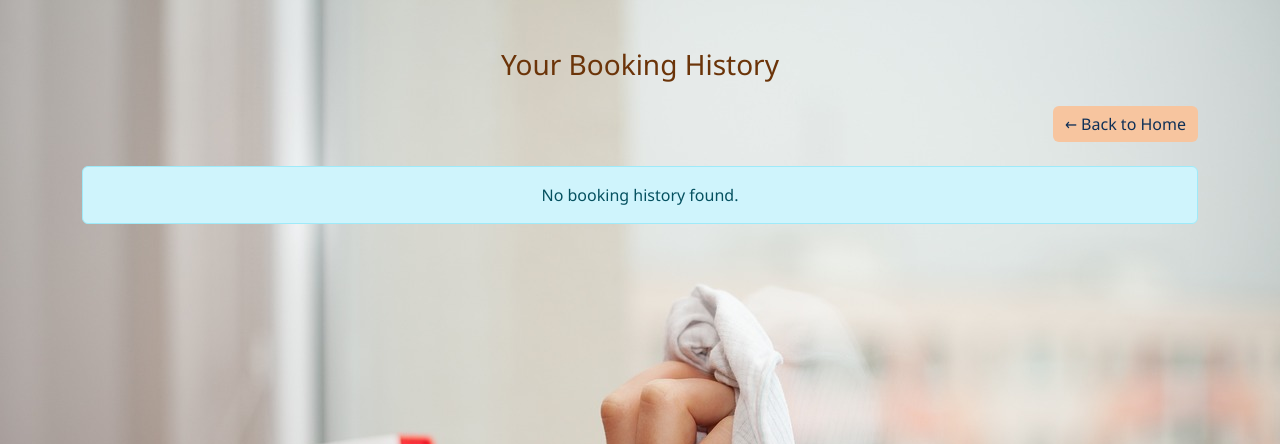
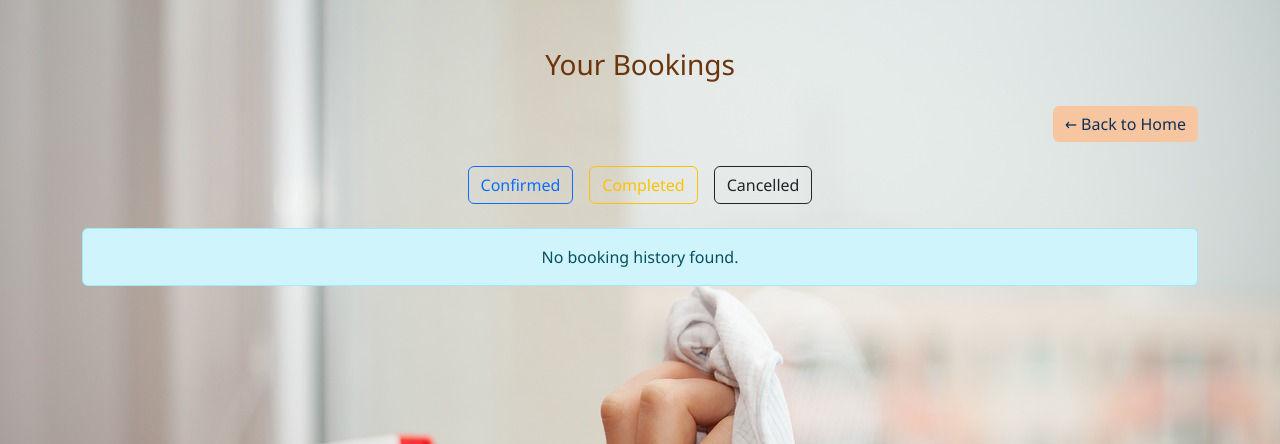
Before and after one commit to azhagi1/Urban_Cleaning_Project, a Flask app: page /history in a window 1280 px wide. Shown: the top 444 px of the page. Run offline with Flask 3, Linux system fonts and the light colour scheme; the visitor is signed in with stand-in values (Sample User, id 1); data that the repository does not hold is empty.

Commit message:
history page updated

```diff
--- a/templates/history.html
+++ b/templates/history.html
@@ -1,4 +1,4 @@
-<form method="POST" style="display:inline;"></form>
+<!DOCTYPE html>
 <html lang="en">
 <head>
   <meta charset="UTF-8">
@@ -82,15 +82,22 @@
 </head>
 <body>
   <div class="container mt-5">
-    <h3 class="text-center mb-4">Your Booking History</h3>
+    <h3 class="text-center mb-4">Your Bookings</h3>
     <div class="text-end mb-4">
       <a href="{{ url_for('home') }}" class="btn btn-secondary">← Back to Home</a>
+    </div>
+
+    <!-- Filter Buttons -->
+    <div class="container d-flex gap-3 mb-4 justify-content-center">
+      <button class="btn btn-outline-primary filter-btn" data-status="confirmed">Confirmed</button>
+      <button class="btn btn-outline-warning filter-btn" data-status="completed">Completed</button>
+      <button class="btn btn-outline-dark filter-btn" data-status="cancelled">Cancelled</button>
     </div>
 
     {% if history %}
       <div class="row">
         {% for entry in history %}
-          <div class="container mb-4">
+          <div class="container mb-4 booking-entry" data-status="{{ entry.status }}">
             <div class="row justify-content-center">
               <div class="col-md-6">
                 <div class="history-card {% if entry.status == 'cancelled' %}cancelled-booking{% endif %}">
@@ -146,5 +153,26 @@
       <div class="alert alert-info text-center">No booking history found.</div>
     {% endif %}
   </div>
+
+  <!-- JavaScript for Filtering -->
+  <script>
+    const buttons = document.querySelectorAll('.filter-btn');
+    const bookings = document.querySelectorAll('.booking-entry');
+
+    buttons.forEach(button => {
+      button.addEventListener('click', () => {
+        const status = button.getAttribute('data-status');
+
+        bookings.forEach(entry => {
+          entry.style.display = (entry.getAttribute('data-status') === status) ? 'block' : 'none';
+        });
+      });
+    });
+
+    // Show 'confirmed' by default on page load
+    window.addEventListener('DOMContentLoaded', () => {
+      document.querySelector('.filter-btn[data-status="confirmed"]').click();
+    });
+  </script>
 </body>
 </html>
--- a/templates/home.html
+++ b/templates/home.html
@@ -173,7 +173,7 @@
     <h3 class="m-0">NeatNest</h3>
     <div>
 
-      <a href="{{ url_for('history') }}" class="btn btn-black me-2">History</a>
+      <a href="{{ url_for('history') }}" class="btn btn-black me-2">Your Bookings</a>
 
       {% if current_user.is_authenticated %}
         <span class="text-warning fw-semibold me-3">Hi, {{ current_user.username }}!</span>
```
